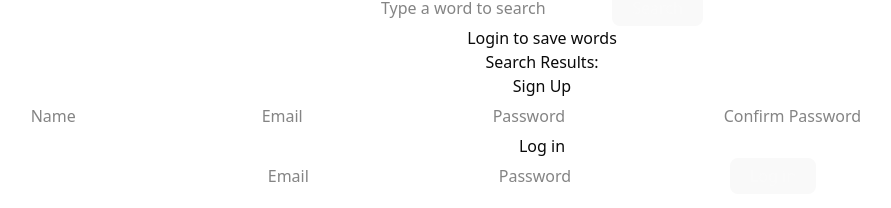
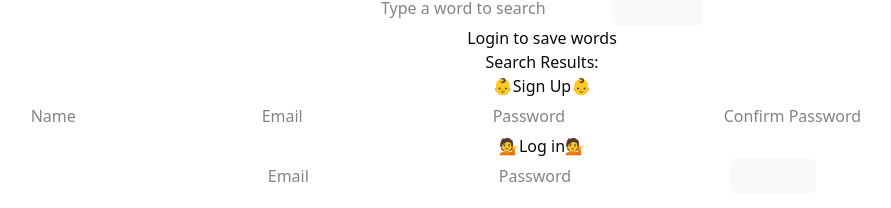
Before and after one commit to minami-77/my-dictionary-frontend, a React (Vite) app: page / in a window 1280 px wide. Shown: the part 348-556 px from the top of the page, without its empty margins (98-989 px from the left). Built offline with nearby package versions, Linux system fonts and the light colour scheme.

Commit message:
adjust shadui

```diff
--- a/src/components/Login.tsx
+++ b/src/components/Login.tsx
@@ -67,7 +67,7 @@ function Login() {
 
   return (
     <div>
-      <h2>Log in</h2>
+      <h2>💁Log in💁</h2>
       <form onSubmit={handleSubmit}>
         <input value={email} onChange={(e) => setEmail(e.target.value)} placeholder="Email" />
         <input type="password" value={password} onChange={(e) => setPassword(e.target.value)} placeholder="Password" />
--- a/src/components/Signup.tsx
+++ b/src/components/Signup.tsx
@@ -65,7 +65,7 @@ function Signup() {
 
   return (
     <div>
-      <h2>Sign Up</h2>
+      <h2>👶Sign Up👶</h2>
       <form onSubmit={handleSubmit}>
         <input value={name} onChange={(e) => setName(e.target.value)} placeholder="Name" />
         <input value={email} onChange={(e) => setEmail(e.target.value)} placeholder="Email" />
--- a/src/pages/Home/Home.tsx
+++ b/src/pages/Home/Home.tsx
@@ -2,8 +2,6 @@ import React from 'react'
 import Signup from '../../components/Signup'
 import Login from '../../components/Login'
 import Search from '../../components/Search'
-// shadcn-ui
-import { Button } from "@/components/ui/button"
 
 export default function Home() {
   return (
--- a/src/pages/Mypage/Mypage.tsx
+++ b/src/pages/Mypage/Mypage.tsx
@@ -2,8 +2,6 @@ import axios from "axios"
 import { useEffect, useState } from "react";
 import Search from "../../components/Search";
 import Logout from "../../components/Logout";
-// shadcn-ui
-import { Button } from "@/components/ui/button"
 
 function Mypage() {
   // initial value is null since user info is an object
```
